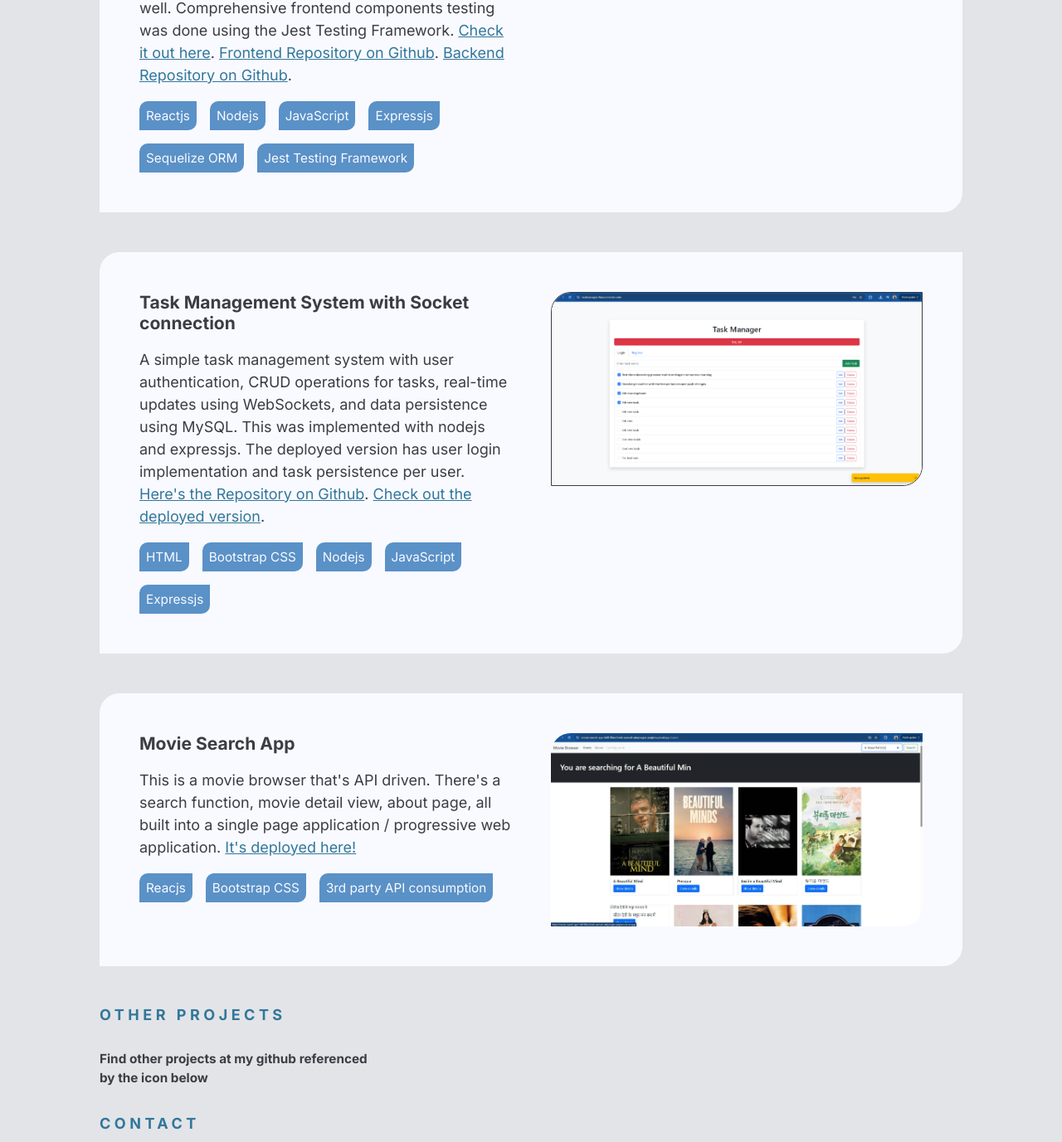
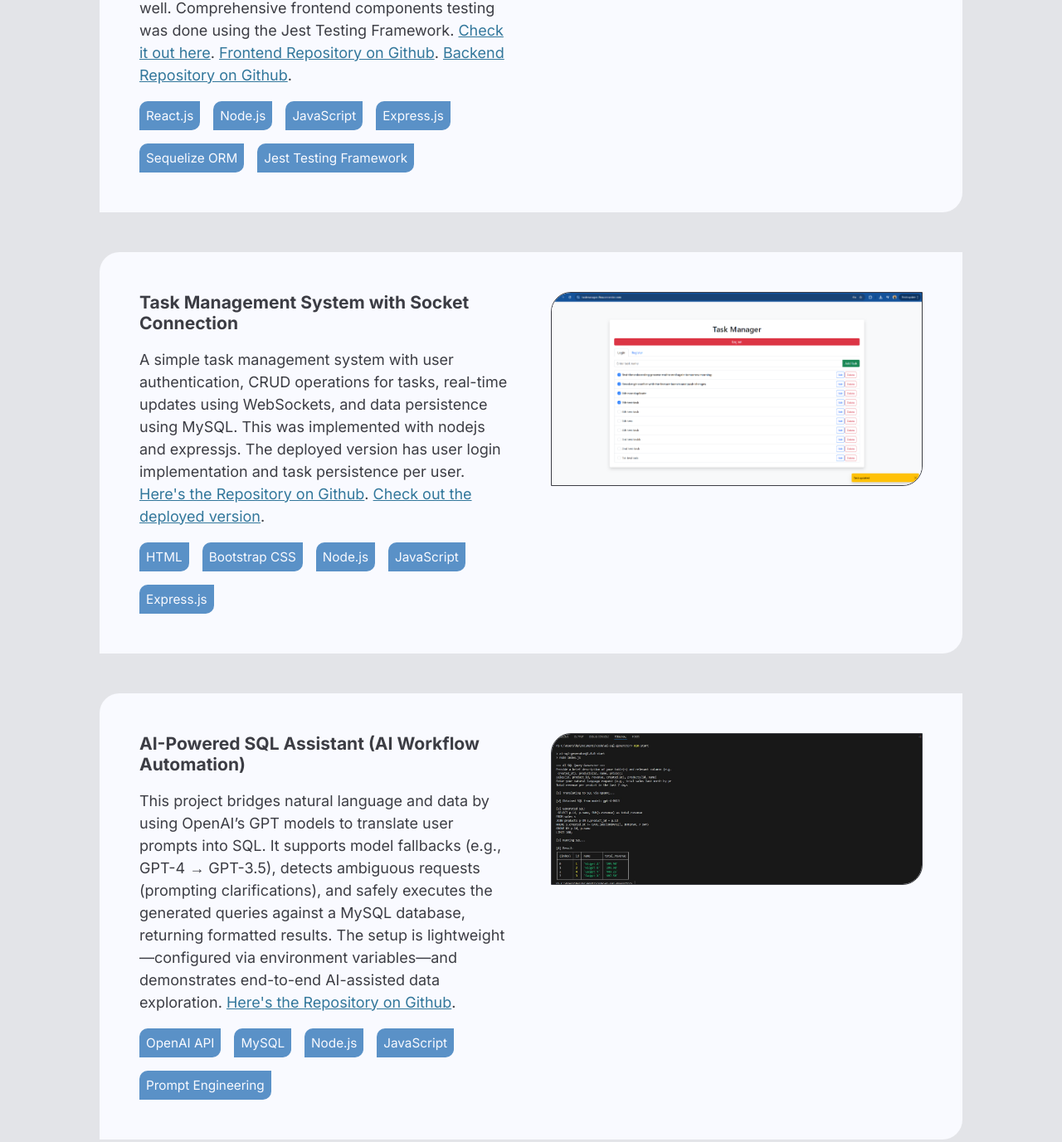
Before and after one commit to Teryisam/teryisam.github.io, a plain HTML site: page index.html in a window 1280 px wide. Shown: the part 1020-2397 px from the top of the page at 83% size. Drawn offline with Linux system fonts and the light colour scheme.

Commit message:
Added ai-powered sql assistant to my portfolio

```diff
--- a/index.html
+++ b/index.html
@@ -63,10 +63,10 @@
                 <h3>User Management Application</h3>
                 <p>This is a user management application with admin view and admin user role that manages all users registered on the application. The project provides a dive into implementing all CRUD functionalities, with password security and input validation, multi-user role provision, and working on both Frontend and Backend aspects of application development. The application currently works with a MySQL database and could be integrated with NoSQL databases as well. Comprehensive frontend components testing was done using the Jest Testing Framework. <a href="https://odogwubank.vercel.app/" target="_blank">Check it out here</a>. <a href="https://github.com/Teryisam/testodogwu" target="_blank">Frontend Repository on Github</a>. <a href="https://github.com/Teryisam/sequelized-node-crud" target="_blank">Backend Repository on Github</a>.</p>
                 <ul>
-                    <li>Reactjs</li>
-                    <li>Nodejs</li>
+                    <li>React.js</li>
+                    <li>Node.js</li>
                     <li>JavaScript</li>
-                    <li>Expressjs</li>
+                    <li>Express.js</li>
                     <li>Sequelize ORM</li>
                     <li>Jest Testing Framework</li>
                 </ul>
@@ -75,18 +75,33 @@
             </article>
             <article class="project">
                 <div class="text">
-                <h3>Task Management System with Socket connection</h3>
+                <h3>Task Management System with Socket Connection</h3>
                 <p>A simple task management system with user authentication, CRUD operations for tasks, real-time updates using WebSockets, and data persistence using MySQL. This was implemented with nodejs and expressjs. The deployed version has user login implementation and task persistence per user. <a href="https://github.com/Teryisam/taskmanager" target="_blank">Here's the Repository on Github</a>. <a href="https://taskmanager-fhoa.onrender.com/" target="_blank">Check out the deployed version</a>.</p>
                 <ul>
                     <li>HTML</li>
                     <li>Bootstrap CSS</li>
-                    <li>Nodejs</li>
+                    <li>Node.js</li>
                     <li>JavaScript</li>
-                    <li>Expressjs</li>
+                    <li>Express.js</li>
 
                 </ul>
                 </div>
                 <img src="img/Screenshot 2025-08-01 021003.png" alt="Task Manager with Socket connection and login user interface." class="img-border">
+            </article>
+            <article class="project">
+                <div class="text">
+                <h3>AI-Powered SQL Assistant (AI Workflow Automation)</h3>
+                <p>This project bridges natural language and data by using OpenAI’s GPT models to translate user prompts into SQL. It supports model fallbacks (e.g., GPT-4 → GPT-3.5), detects ambiguous requests (prompting clarifications), and safely executes the generated queries against a MySQL database, returning formatted results. The setup is lightweight—configured via environment variables—and demonstrates end-to-end AI-assisted data exploration. <a href="https://github.com/Teryisam/ai-sql-assistant" target="_blank">Here's the Repository on Github</a>.<!--  <a href="https://taskmanager-fhoa.onrender.com/" target="_blank">Check out the deployed version</a>. --></p>
+                <ul>
+                    <li>OpenAI API</li>
+                    <li>MySQL</li>
+                    <li>Node.js</li>
+                    <li>JavaScript</li>
+                    <li>Prompt Engineering</li>
+
+                </ul>
+                </div>
+                <img src="img/Screenshot 2025-08-04 020742.jpg" alt="AI-to-SQL Assistant Project." class="img-border">
             </article>
             <article class="project">
                 <div class="text">
```
Also changed, not shown: img/Screenshot 2025-08-04 020742.jpg (added).
